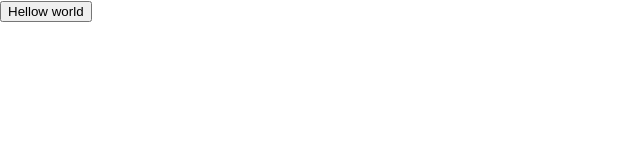
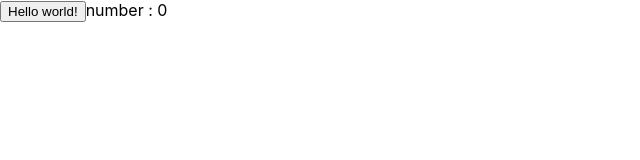
Before and after one commit to Locki2568/React_demo, a React (Create React App) app: page / in a window 1280 px wide. Shown: the top 160 px of the page, without its empty margins (0-640 px from the left). Built offline with nearby package versions, Linux system fonts and the light colour scheme.

Commit message:
[Locki] feat: added span next to a button

```diff
--- a/src/index.js
+++ b/src/index.js
@@ -4,7 +4,10 @@
 import App from './App';
 import * as serviceWorker from './serviceWorker';
 
-ReactDOM.render(<button>Hellow world</button>, document.getElementById('root'));
+ReactDOM.render(<div>
+    <button>Hello world!</button>
+    <span>number : 0</span>
+    </div>, document.getElementById('root'));
 
 // If you want your app to work offline and load faster, you can change
 // unregister() to register() below. Note this comes with some pitfalls.
```
